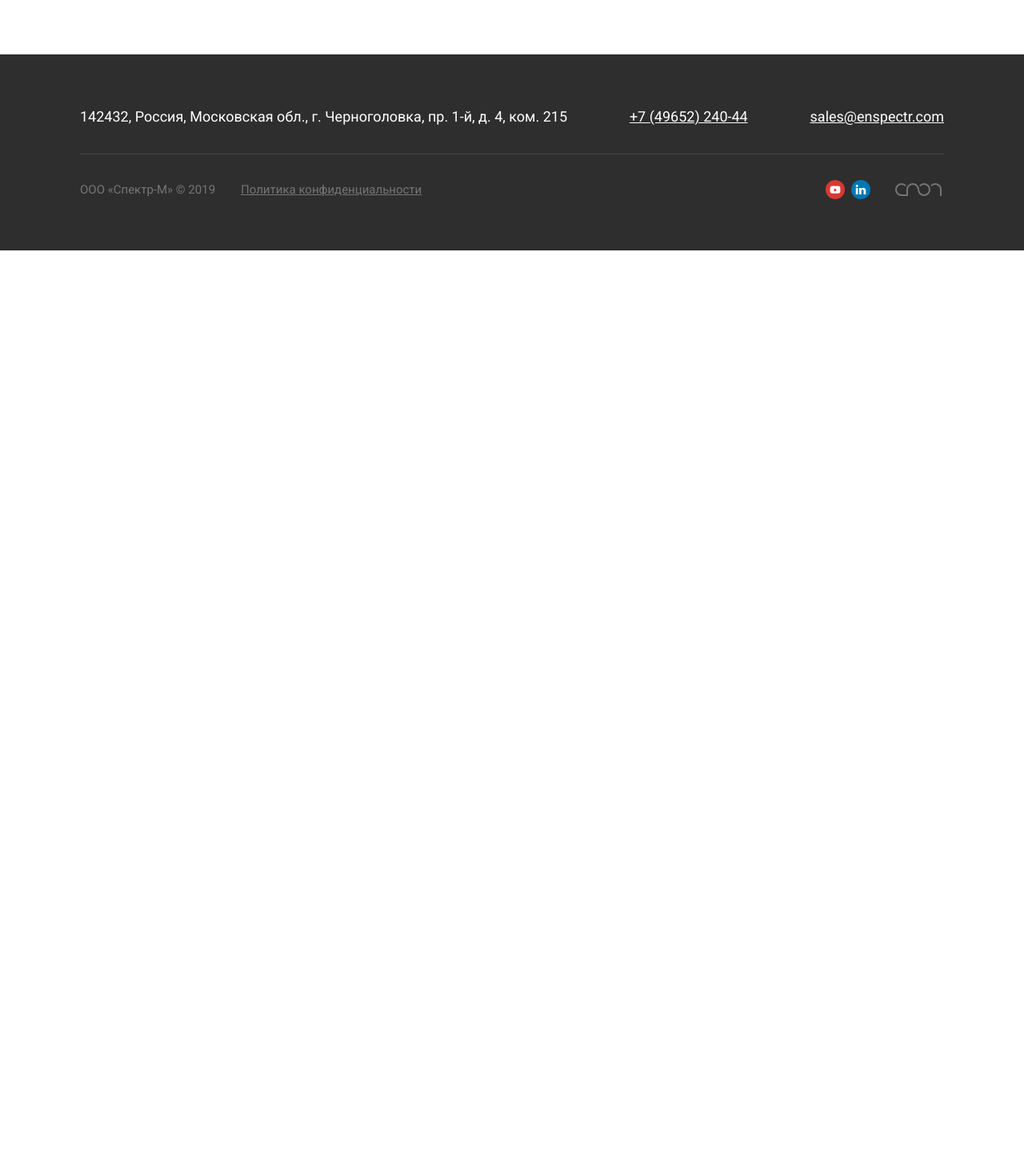
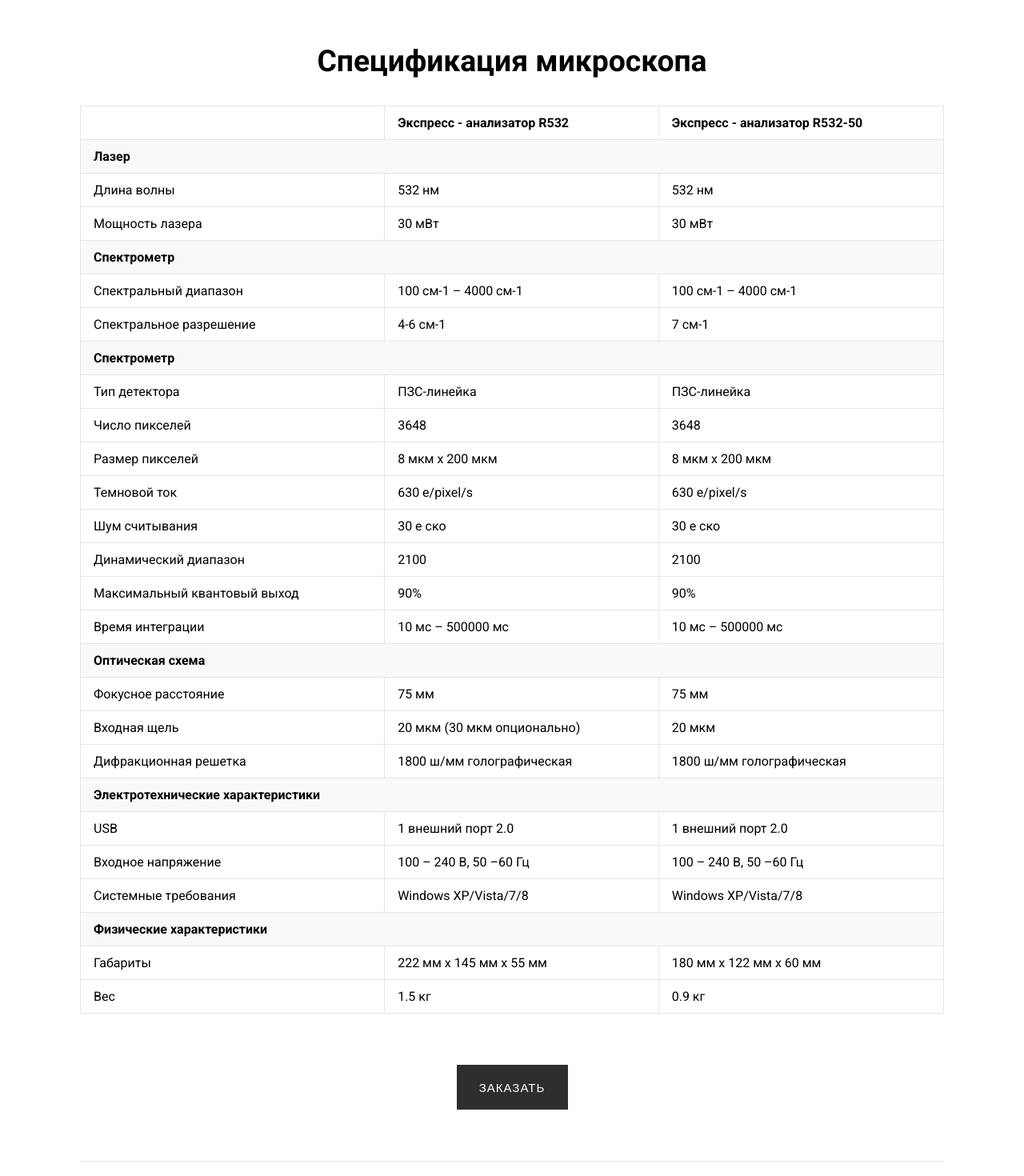
Before and after one commit to Necritto/spectr, a React (Create React App) app: page /products/1 in a window 1280 px wide. Shown: the part 3940-5410 px from the top of the page at 80% size. Before the commit the page ends 4253 px from the top, so only its background shows below. Built offline with nearby package versions, Linux system fonts and the light colour scheme.

Commit message:
Feature: SingleProductPage component update(table) [ref:no-ref]

```diff
--- a/src/pages/SingleProductPage/SingleProductPage.module.scss
+++ b/src/pages/SingleProductPage/SingleProductPage.module.scss
@@ -2,6 +2,13 @@
   background-color: #f9f9f9;
   display: flex;
   align-items: center;
+}
+
+h2 {
+  font-weight: bold;
+  font-size: 37.3248px;
+  line-height: 48px;
+  margin-bottom: 32px;
 }
 
 .heading {
@@ -92,12 +99,12 @@
         color: #000000;
       }
     }
+  }
+}
 
 .buy__btn {
   width: 139px;
   height: 56px;
-    }
-  }
 }
 
 .article {
@@ -107,13 +114,6 @@
 
   section {
     margin-bottom: 64px;
-  }
-
-  h2 {
-    font-weight: bold;
-    font-size: 37.3248px;
-    line-height: 48px;
-    margin-bottom: 32px;
   }
 
   p {
@@ -206,6 +206,39 @@
   width: 100%;
   height: 1px;
   background-color: #e6e6e6;
+  margin-bottom: 64px;
+}
+
+.spec {
+  h2 {
+    text-align: center;
+  }
+
+  .buy__btn {
+    margin: 64px auto;
+  }
+}
+
+.table-wrap {
+  overflow-x: auto;
+
+  .table {
+    border-collapse: collapse;
+    border-spacing: 0;
+    width: 100%;
+
+    th,
+    td {
+      padding: 11px 16px;
+      border: 1px solid #e6e6e6;
+    }
+
+    tbody {
+      th {
+        background-color: #f9f9f9;
+      }
+    }
+  }
 }
 
 .container {
@@ -265,11 +298,11 @@
 
   .article {
     flex-basis: 100%;
+  }
 
   h2 {
     font-size: 28.8325px;
     line-height: 36px;
-    }
   }
 }
 
@@ -302,4 +335,10 @@
       margin: 0 0 24px 0;
     }
   }
+
+  .spec {
+    .buy__btn {
+      width: 100%;
     }
+  }
+}
--- a/src/pages/SingleProductPage/SingleProductPage.tsx
+++ b/src/pages/SingleProductPage/SingleProductPage.tsx
@@ -6,6 +6,17 @@ import { MobileLogo } from "../../components/UI/MobileLogo/MobileLogo";
 import { Button } from "../../components/UI/Button/Button";
 import { AreasItem } from "../AreasPage/AreasItem/AreasItem";
 import pdfSvg from "../../assets/img/svg/pdf.svg";
+
+type TableData = {
+  thead: ReadonlyArray<{ id: number; th: string }>;
+  tbody: ReadonlyArray<{
+    blocks: ReadonlyArray<{
+      id: number;
+      th?: string;
+      td?: [string, string, string];
+    }>;
+  }>;
+};
 
 export const SingleProductPage = ({
   SWAP_HEADING,
@@ -93,6 +104,149 @@ export const SingleProductPage = ({
     },
   ];
 
+  const tableData: TableData = {
+    thead: [
+      {
+        id: Math.random(),
+        th: "Экспресс - анализатор R532",
+      },
+      {
+        id: Math.random(),
+        th: "Экспресс - анализатор R532-50",
+      },
+    ],
+    tbody: [
+      {
+        blocks: [
+          {
+            id: Math.random(),
+            th: "Лазер",
+          },
+          {
+            id: Math.random(),
+            td: ["Длина волны", "532 нм", "532 нм"],
+          },
+          {
+            id: Math.random(),
+            td: ["Мощность лазера", "30 мВт", "30 мВт"],
+          },
+          {
+            id: Math.random(),
+            th: "Спектрометр",
+          },
+          {
+            id: Math.random(),
+            td: [
+              "Спектральный диапазон",
+              "100 см-1 – 4000 см-1",
+              "100 см-1 – 4000 см-1",
+            ],
+          },
+          {
+            id: Math.random(),
+            td: ["Спектральное разрешение", "4-6 см-1", "7 см-1"],
+          },
+          {
+            id: Math.random(),
+            th: "Спектрометр",
+          },
+          {
+            id: Math.random(),
+            td: ["Тип детектора", "ПЗС-линейка", "ПЗС-линейка"],
+          },
+          {
+            id: Math.random(),
+            td: ["Число пикселей", "3648", "3648"],
+          },
+          {
+            id: Math.random(),
+            td: ["Размер пикселей", "8 мкм x 200 мкм", "8 мкм x 200 мкм"],
+          },
+          {
+            id: Math.random(),
+            td: ["Темновой ток", "630 e/pixel/s", "630 e/pixel/s"],
+          },
+          {
+            id: Math.random(),
+            td: ["Шум считывания", "30 e ско", "30 e ско"],
+          },
+          {
+            id: Math.random(),
+            td: ["Динамический диапазон", "2100", "2100"],
+          },
+          {
+            id: Math.random(),
+            td: ["Максимальный квантовый выход", "90%", "90%"],
+          },
+          {
+            id: Math.random(),
+            td: ["Время интеграции", "10 мс – 500000 мс", "10 мс – 500000 мс"],
+          },
+          {
+            id: Math.random(),
+            th: "Оптическая схема",
+          },
+          {
+            id: Math.random(),
+            td: ["Фокусное расстояние", "75 мм", "75 мм"],
+          },
+          {
+            id: Math.random(),
+            td: ["Входная щель", "20 мкм (30 мкм опционально)", "20 мкм"],
+          },
+          {
+            id: Math.random(),
+            td: [
+              "Дифракционная решетка",
+              "1800 ш/мм голографическая",
+              "1800 ш/мм голографическая",
+            ],
+          },
+          {
+            id: Math.random(),
+            th: "Электротехнические характеристики",
+          },
+          {
+            id: Math.random(),
+            td: ["USB", "1 внешний порт 2.0", "1 внешний порт 2.0"],
+          },
+          {
+            id: Math.random(),
+            td: [
+              "Входное напряжение",
+              "100 – 240 В, 50 –60 Гц",
+              "100 – 240 В, 50 –60 Гц",
+            ],
+          },
+          {
+            id: Math.random(),
+            td: [
+              "Системные требования",
+              "Windows XP/Vista/7/8",
+              "Windows XP/Vista/7/8",
+            ],
+          },
+          {
+            id: Math.random(),
+            th: "Физические характеристики",
+          },
+          {
+            id: Math.random(),
+            td: [
+              "Габариты",
+              "222 мм x 145 мм x 55 мм",
+              "180 мм x 122 мм x 60 мм",
+            ],
+          },
+          {
+            id: Math.random(),
+            td: ["Вес", "1.5 кг", "0.9 кг"],
+          },
+        ],
+      },
+    ],
+  };
+
   return (
     <main className={classes.main}>
       {windowWidth < SWAP_HEADING && <MobileLogo />}
@@ -103,7 +257,7 @@ export const SingleProductPage = ({
               РамМикс <span>M532</span>
             </h1>
             <p>Микроскоп комбинационного рассеяния (Раман)</p>
-            <div className={classes.heading__btn}>
+            <div className={classes.buy__btn}>
               <Button isPrimary value={"Заказать"} />
             </div>
           </div>
@@ -250,6 +404,41 @@ export const SingleProductPage = ({
             </article>
           </div>
           <div className={classes.line}></div>
+          <section className={classes.spec} id="spec">
+            <h2>Спецификация микроскопа</h2>
+            <div className={classes["table-wrap"]}>
+              <table className={classes.table}>
+                <thead>
+                  <tr>
+                    <th></th>
+                    {tableData.thead.map((item) => (
+                      <th>{item.th}</th>
+                    ))}
+                  </tr>
+                </thead>
+                <tbody>
+                  {tableData.tbody.map((item) =>
+                    item.blocks.map((item) => (
+                      <tr key={item.id}>
+                        {item.th && <th colSpan={3}>{item.th}</th>}
+                        {item.td && (
+                          <>
+                            <td>{item.td[0]}</td>
+                            <td>{item.td[1]}</td>
+                            <td>{item.td[2]}</td>
+                          </>
+                        )}
+                      </tr>
+                    ))
+                  )}
+                </tbody>
+              </table>
+            </div>
+            <div className={classes.buy__btn}>
+              <Button value={"Заказать"} />
+            </div>
+          </section>
+          <div className={classes.line}></div>
         </div>
       </section>
     </main>
```
Lines whose indentation alone changed are shown as unchanged.
